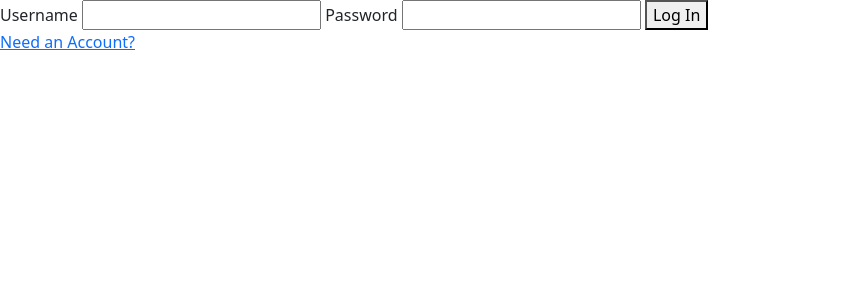
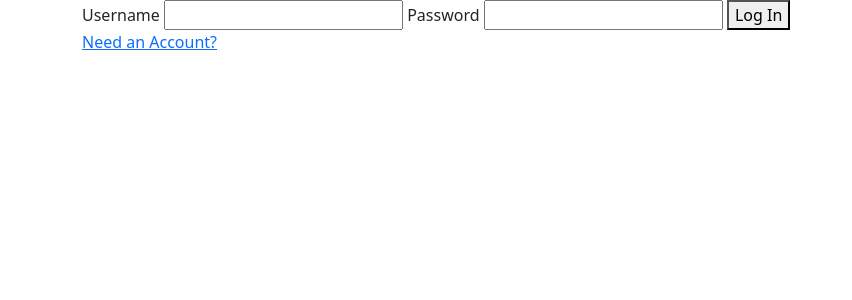
Before and after one commit to jpadden01/todo-app, a Flask app: page /login in a window 1280 px wide. Shown: the part 24-324 px from the top of the page, without its empty margins (0-852 px from the left). Run offline with Flask 3, Linux system fonts and the light colour scheme.

Commit message:
Added structure to layout.html

```diff
--- a/todo/templates/layout.html
+++ b/todo/templates/layout.html
@@ -15,6 +15,7 @@
     </head>
 
     <body>
+        <header>
             <nav>
                 {% if current_user.is_authenticated %}
                     <a href="{{ url_for('views.home') }}">Home</a>
@@ -34,9 +35,14 @@
                     </ul>
                 {% endif %}
             {% endwith %}
+        </header>
 
+        <main>
+            <div class="container">
                 {% block content %}
                 {% endblock %}
+            </div>
+        </main>
 
         <!-- Bootstrap JS -->
         <script src="https://cdn.jsdelivr.net/npm/bootstrap@5.3.3/dist/js/bootstrap.bundle.min.js" integrity="sha384-YvpcrYf0tY3lHB60NNkmXc5s9fDVZLESaAA55NDzOxhy9GkcIdslK1eN7N6jIeHz" crossorigin="anonymous"></script>
```
Lines whose indentation alone changed are shown as unchanged.
